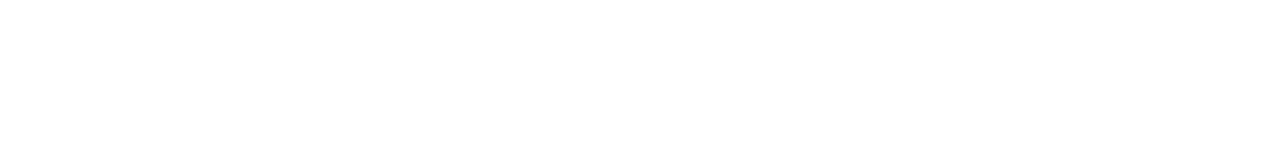
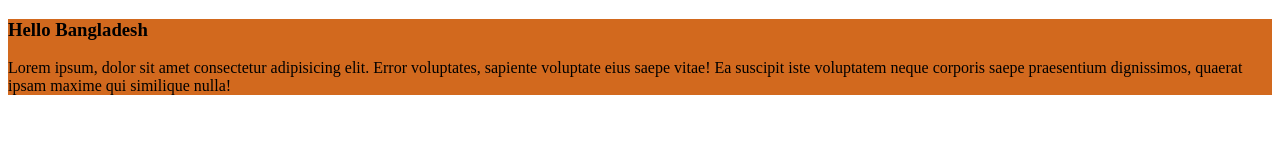
Before and after one commit to kutubuddin97/my-second-repo, a plain HTML site: page index.html in a window 1280 px wide. Drawn offline with Linux system fonts and the light colour scheme.

Commit message:
my  second commit

```diff
--- a/index.html
+++ b/index.html
@@ -4,8 +4,12 @@
     <meta charset="UTF-8">
     <meta name="viewport" content="width=device-width, initial-scale=1.0">
     <title> Explore my First github </title>
+    <link rel="stylesheet" href="style/blog.css">
 </head>
 <body>
-
+    <div>
+        <h3>Hello Bangladesh </h3>
+        <p>Lorem ipsum, dolor sit amet consectetur adipisicing elit. Error voluptates, sapiente voluptate eius saepe vitae! Ea suscipit iste voluptatem neque corporis saepe praesentium dignissimos, quaerat ipsam maxime qui similique nulla!</p>
+    </div>
 </body>
 </html>
--- /dev/null
+++ b/style/blog.css
@@ -0,0 +1,3 @@
+div{
+    background-color: chocolate;
+}
```
